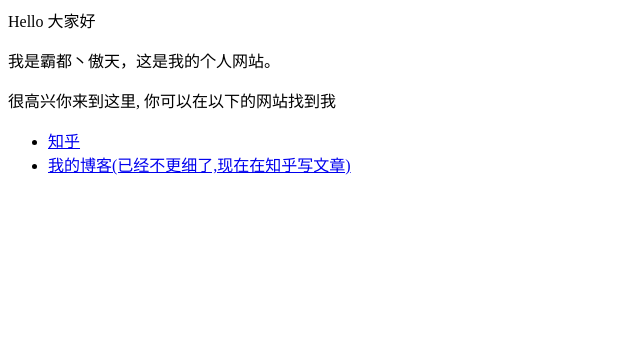
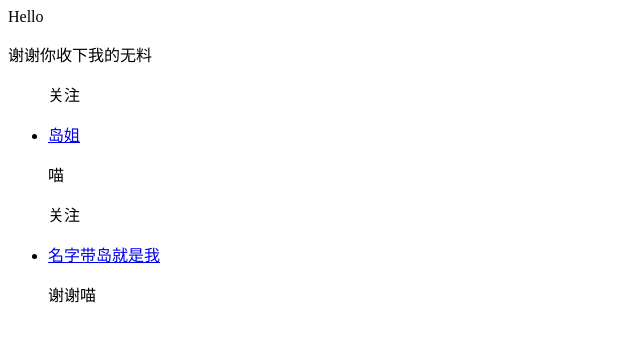
Before and after one commit to LP-sun/nfc_orange, a plain HTML site: page index.html in a window 1280 px wide. Shown: the whole page, without its empty margins (0-640 px from the left). Drawn offline with Linux system fonts and the light colour scheme.

Commit message:
Update index.html

```diff
--- a/index.html
+++ b/index.html
@@ -1,8 +1,8 @@
-<p>Hello 大家好</p>
-<p>我是霸都丶傲天，这是我的个人网站。 </p>
-<p>很高兴你来到这里, 你可以在以下的网站找到我</p>
+<p>Hello</p>
+<p>谢谢你收下我的无料 </p>
 
 <ul>
-  <li> <a href="https://www.zhihu.com/people/AJLoveChina">知乎</a> </li>
-  <li> <a href="http://hejie.nigeerhuo.com">我的博客(已经不更细了,现在在知乎写文章)</a> </li>
+  <p>关注</p> <li> <a href="https://space.bilibili.com/511867445"> 岛姐 </a> </li> <p>喵</p>
+  <p>关注</p> <li> <a href="https://space.bilibili.com/511867445"> 名字带岛就是我
+ </a> </li> <p>谢谢喵</p>
 </ul>
```
